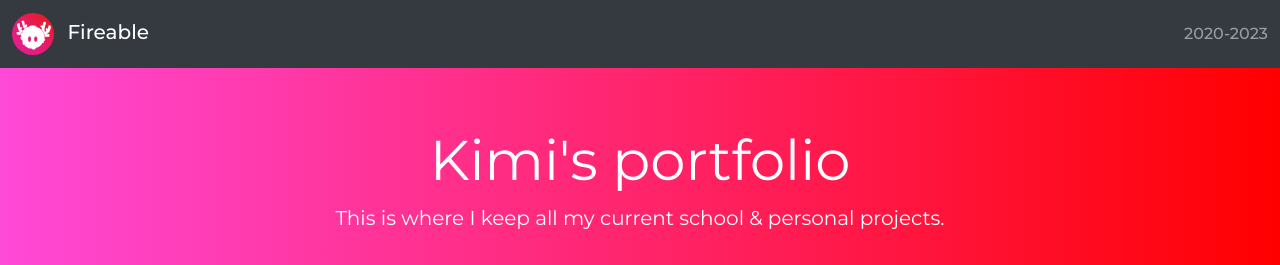
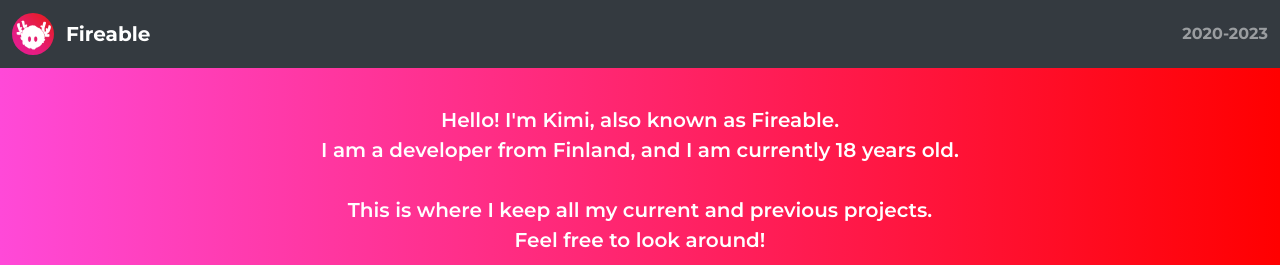
Before and after one commit to KimiJok1/KimiJok1.github.io, a PHP site: page / in a window 1280 px wide. Shown: the top 265 px of the page. Run offline with PHP 8.4, Linux system fonts and the light colour scheme; some libraries are stand-ins or nearby versions.

Commit message:
changes to css

```diff
--- a/css/main.css
+++ b/css/main.css
@@ -1,4 +1,4 @@
-@import url('https://fonts.googleapis.com/css2?family=Montserrat:wght@400;500&display=swap');
+@import url('https://fonts.googleapis.com/css2?family=Montserrat:wght@400;500;600;700&display=swap');
 
 body {
   font-family: 'Montserrat', sans-serif;
@@ -32,6 +32,35 @@ body {
 .logo {
   margin-right: 8px;
   border-radius: 100%;
+}
+
+.lead a {
+  font-weight: 700;
+}
+
+.navbar-brand {
+  display: flex;
+  align-items: center;
+
+}
+
+.logo-title {
+  font-weight: 700;
+  margin: 0 !important;
+  margin-left: 4px !important;
+}
+
+.navbar-text {
+  font-weight: 700;
+}
+
+.display-4 {
+  font-weight: 600;
+}
+
+.title {
+  text-align: center;
+  font-weight: 600;
 }
 
 .navbar {
--- a/index.html
+++ b/index.html
@@ -2,11 +2,13 @@
 <html lang="fi">
 
 <head>
-  <title>Fireable.me - portfolio</title>
   <meta charset="utf-8">
 
-  <title>Portfolio</title>
-  <meta content="Portfolio" property="og:title" />
+  <title>Portfolio - Fireable</title>
+  <link rel="icon" type="image/png" href="https://fireable.me/kuvat/logo.png" />
+
+  <meta content="Portfolio - Fireable" property="og:title" />
+  <meta content="A portfolio website for Fireable." property="og:description" />
   <meta content="https://fireable.me/" property="og:url" />
   <meta content="https://fireable.me/kuvat/logo.png" property="og:image" />
   <meta content="#9b34eb" data-react-helmet="true" name="theme-color" />
@@ -24,61 +26,77 @@
   <script src="https://maxcdn.bootstrapcdn.com/bootstrap/4.0.0/js/bootstrap.min.js"
     integrity="sha384-JZR6Spejh4U02d8jOt6vLEHfe/JQGiRRSQQxSfFWpi1MquVdAyjUar5+76PVCmYl"
     crossorigin="anonymous"></script>
+  <script>
+    function calculateAge(birthday) {
+      var ageDifMs = Date.now() - birthday;
+      var ageDate = new Date(ageDifMs);
+      return Math.abs(ageDate.getUTCFullYear() - 1970);
+    }
+
+    window.onload = function () {
+      var output = document.getElementById('output');
+      output.innerHTML = "Hello! I'm Kimi, also known as Fireable.<br>I am a developer from Finland, and I am currently " + calculateAge(new Date(2004, 7, 20)) + " years old.<br><br>This is where I keep all my current and previous projects.<br>Feel free to look around!";
+
+      var date = new Date();
+      var year = date.getFullYear();
+
+      var years = document.getElementById('years');
+      years.innerHTML = "2020-" + year;
+    }
+  </script>
 </head>
 
 <body>
   <nav class="navbar navbar-dark bg-dark">
     <span class="navbar-brand mb-0 h1">
       <img src="./kuvat/logo.png" width="42" height="42" alt="logo" class="logo">
-      Fireable
+      <p class="logo-title">Fireable</p>
     </span>
-    <span class="navbar-text">
-      2020-2023
-    </span>
+    <span class="navbar-text" id="years"></span>
   </nav>
   <div class="banner gradient">
-    <h1 class="display-4">Kimi's portfolio</h1>
-    <p class="lead">This is where I keep all my current school & personal projects.</p>
+    <p class="lead title" id="output"></p>
   </div>
   <div class="banner project fade-left align-start">
     <img class="background" src="./kuvat/rhythm_game_banner.gif" alt="background">
     <h1 class="display-4">Untitled C++ based rhythm game</h1>
     <p class="lead">A project made for Tredu in 2022-2023.
-      <br/>Made using SDL2 and SDL_GPU, made within a few months without any prior experience in C++.
-      <br/>The game is a rhythm game, where the player has to hit the correct notes at the correct time.
-      <br/><br/>I did not have a lot of time to implement all the features I wanted, but I am still proud of the result.
-      <br/>Game is also surprisingly well optimized, although for some reason struggles on NVIDIA GPUs.
-      <br/><br/>Source code: <a href="https://github.com/ItzFireable/cpp-rhythm-game" target="_blank">Github</a>
+      <br />Made using SDL2 and SDL_GPU, made within a few months without any prior experience in C++.
+      <br />The game is a rhythm game, where the player has to hit the correct notes at the correct time.
+      <br /><br />I did not have a lot of time to implement all the features I wanted, but I am still proud of the
+      result.
+      <br />Game is also surprisingly well optimized, although for some reason struggles on NVIDIA GPUs.
+      <br /><br />Source code: <a href="https://github.com/ItzFireable/cpp-rhythm-game" target="_blank">Github</a>
     </p>
   </div>
   <div class="banner project fade-right align-end">
     <img class="background" src="./kuvat/nvidia_smi.png" alt="background">
     <h1 class="display-4">NVSMI Rich Presence</h1>
     <p class="lead">A project I made 3 years ago on my free time.
-      <br/>The project showcases your GPU details using Discord's rich presence.
-      <br/><br/>A very simple project, but I am still proud of it.
-      <br/>The code for it is not great and needs to be reworked, but it works.
-      <br/><br/>Source code: <a href="https://github.com/ItzFireable/nvsmi-rich-presence" target="_blank">Github</a>
+      <br />The project showcases your GPU details using Discord's rich presence.
+      <br /><br />A very simple project, but I am still proud of it.
+      <br />The code for it is not great and needs to be reworked, but it works.
+      <br /><br />Source code: <a href="https://github.com/ItzFireable/nvsmi-rich-presence" target="_blank">Github</a>
     </p>
   </div>
   <div class="banner project fade-left align-start">
     <img class="background" src="./kuvat/fnb_banner.png" alt="background">
     <h1 class="display-4">Friday Night Bloxxin'</h1>
     <p class="lead">A Roblox game I worked on for almost a year during 2022-2023.
-      <br/>I was the lead developer of the game, and I was responsible for the game's code.
-      <br/><br/>The game is a rhythm game, where the player has to hit the correct notes at the correct time.
-      <br/>The game was based on the popular rhythm game Friday Night Funkin', and is still in active development.
-      <br/><br/>Link: <a href="https://www.roblox.com/games/7603193259/" target="_blank">Roblox</a>
+      <br />I was the lead developer of the game, and I was responsible for the game's code.
+      <br /><br />The game is a rhythm game, where the player has to hit the correct notes at the correct time.
+      <br />The game was based on the popular rhythm game Friday Night Funkin', and is still in active development.
+      <br /><br />Link: <a href="https://www.roblox.com/games/7603193259/" target="_blank">Roblox</a>
     </p>
   </div>
   <div class="banner project fade-right align-end">
     <img class="background" src="./kuvat/camellia.jpg" alt="background">
     <h1 class="display-4">Friday Night Funkin' VS. Camellia</h1>
     <p class="lead">A Friday Night Funkin' project I used to lead in 2021-2022.
-      <br/>The mod was based on the musician Camellia, and was made using Kade Engine.
-      <br/><br/>I was the lead developer of the mod, and I was responsible for the mod's code.
-      <br/>I left the project in 2022, and the project is now maintained by a different team.
-      <br/><br/>Link: <a href="https://gamebanana.com/mods/290601" target="_blank">GameBanana</a>
+      <br />The mod was based on the musician Camellia, and was made using Kade Engine.
+      <br /><br />I was the lead developer of the mod, and I was responsible for the mod's code.
+      <br />I left the project in 2022, and the project is now maintained by a different team.
+      <br /><br />Link: <a href="https://gamebanana.com/mods/290601" target="_blank">GameBanana</a>
     </p>
   </div>
 </body>
```
